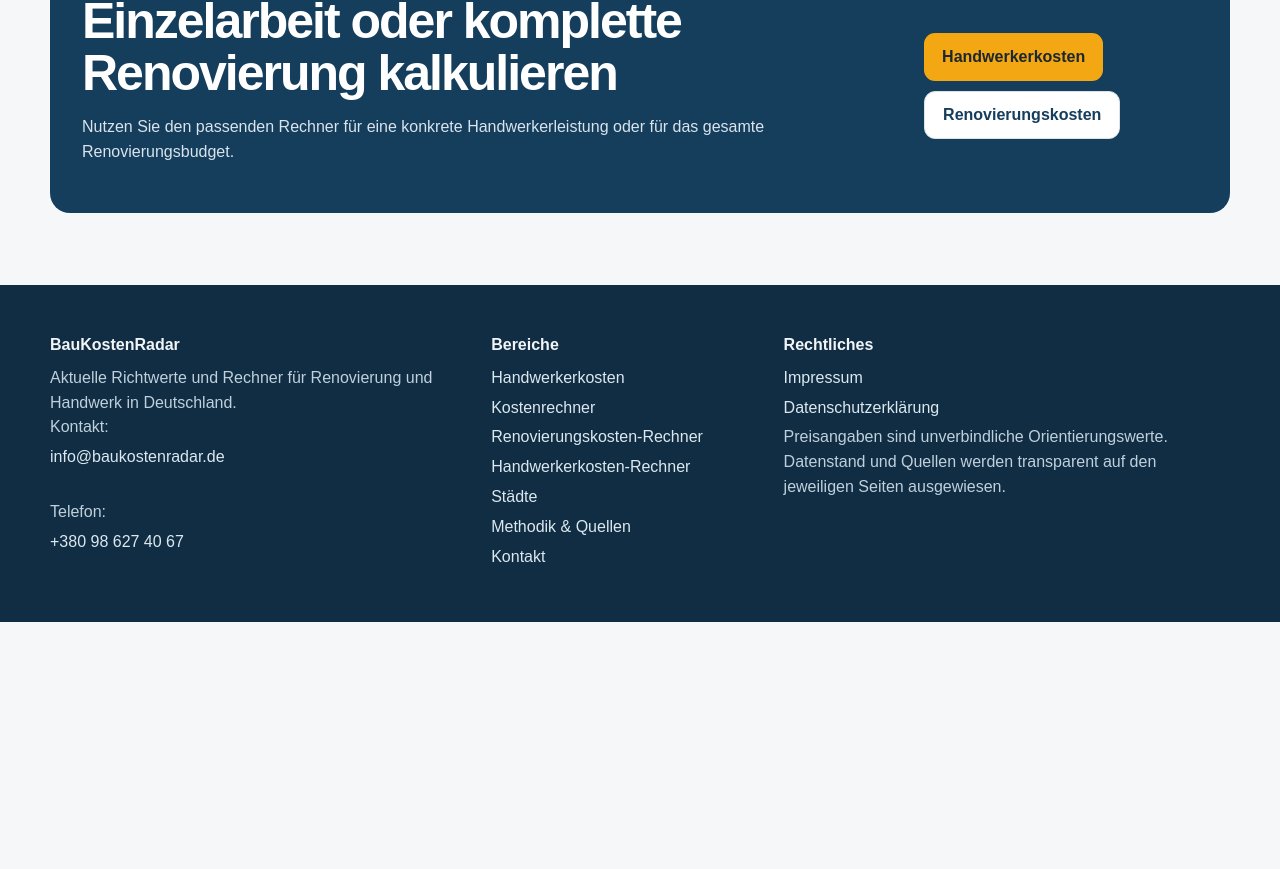
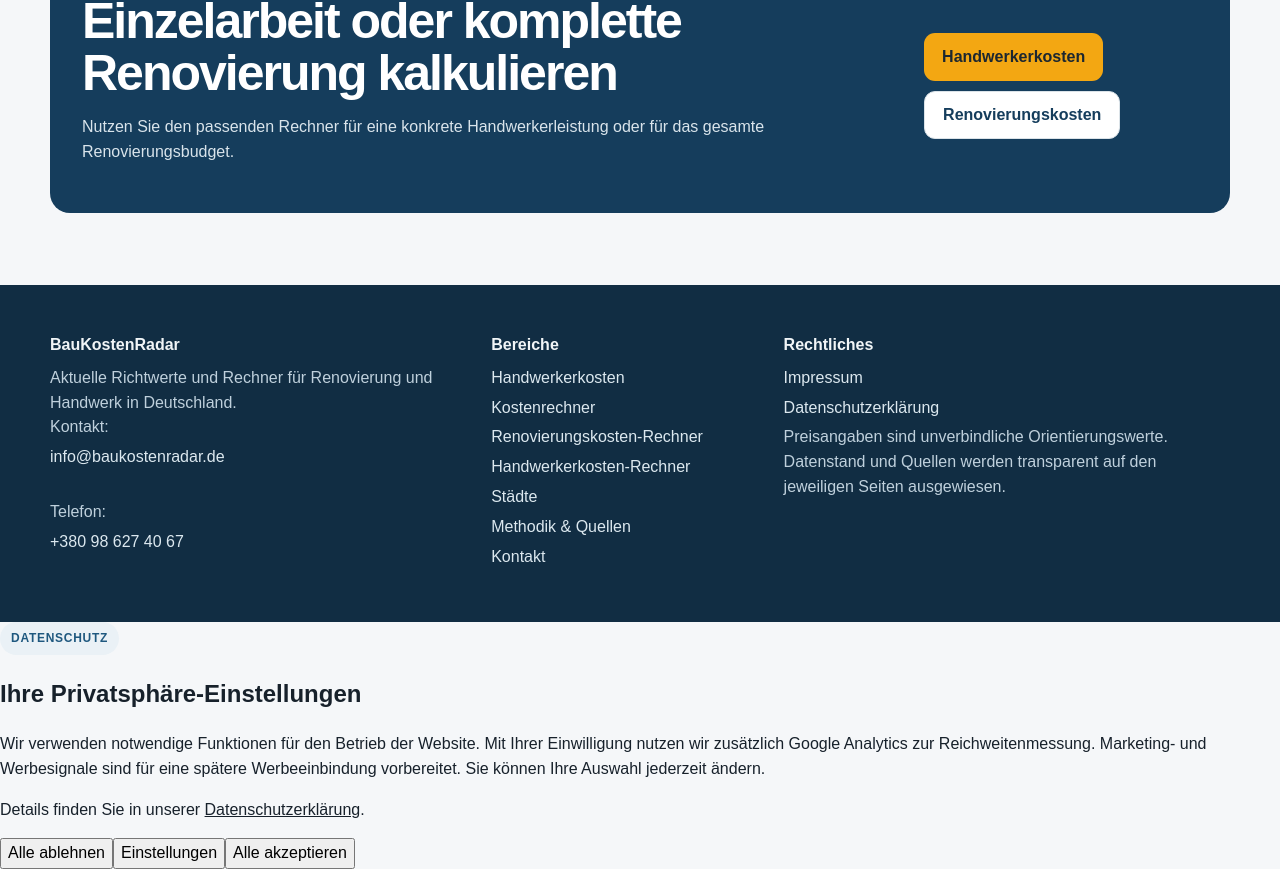
Before and after one commit to maxympaschenko-tech/baukostenradar-de, a Next.js app: page / in a window 1280 px wide. Shown: the part 4215-5084 px from the top of the page. Before the commit the page ends 4837 px from the top, so only its background shows below. Built offline with nearby package versions, Linux system fonts and the light colour scheme; no server answers.

Commit message:
Mount GDPR consent manager

```diff
--- a/app/layout.tsx
+++ b/app/layout.tsx
@@ -2,6 +2,7 @@ import type { Metadata } from "next";
 import Script from "next/script";
 import "./globals.css";
 import "./portal.css";
+import { ConsentManager } from "@/components/consent-manager";
 import { SiteHeader } from "@/components/site-header";
 import { SiteFooter } from "@/components/site-footer";
 import { siteConfig } from "@/lib/site";
@@ -79,6 +80,7 @@ j=d.createElement(s),dl=l!='dataLayer'?'&l='+l:'';j.async=true;j.src=
         <SiteHeader />
         <main>{children}</main>
         <SiteFooter />
+        <ConsentManager />
       </body>
     </html>
   );
```
